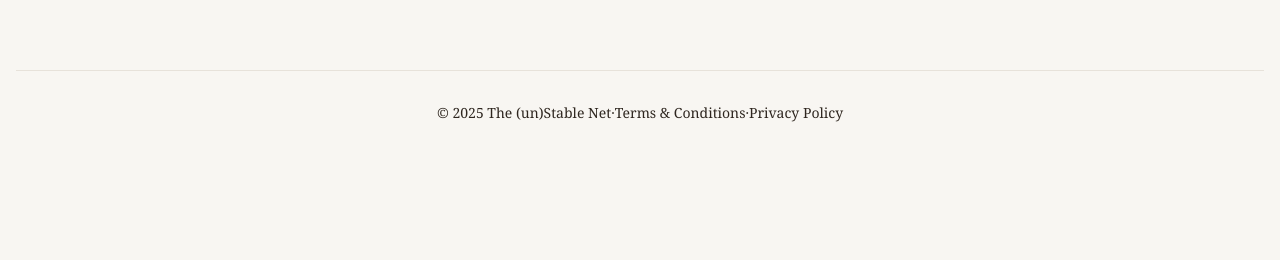
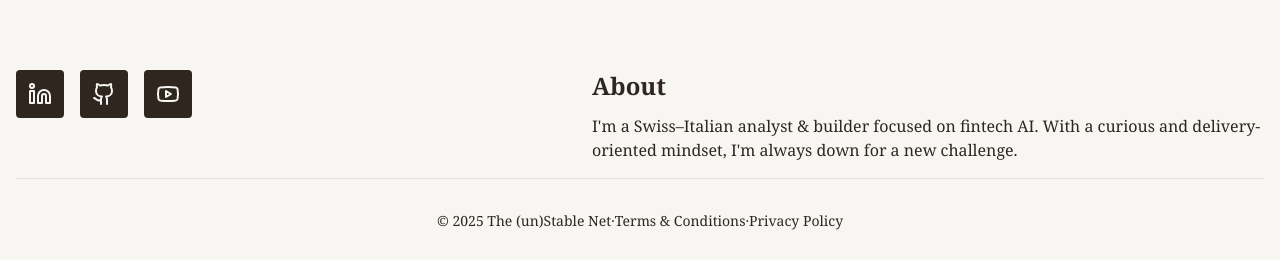
Before and after one commit to James-Git-Repo/eu-market-pulse, a React (Vite) app: page / in a window 1280 px wide. Shown: the part 1037-1297 px from the top of the page. Before the commit the page ends 1192 px from the top, so only its background shows below. Built offline with nearby package versions, Linux system fonts and the light colour scheme; no server answers; the database is empty; the HTML template or start-up script is replaced by a standard one.

Commit message:
Reverted to commit 2e4e213f8489174247e19201595e07e6b120488e

```diff
--- a/src/components/Footer.tsx
+++ b/src/components/Footer.tsx
@@ -1,10 +1,53 @@
-import { Link } from "react-router-dom";
+import { Link, useLocation } from "react-router-dom";
+import { Linkedin, Github, Youtube } from "lucide-react";
 
 export const Footer = () => {
+  const location = useLocation();
+  const isHomePage = location.pathname === "/";
 
   return (
     <footer className="w-full py-6 sm:py-8 mt-12 sm:mt-16">
       <div className="container mx-auto px-4">
+        {isHomePage && (
+          <div className="flex flex-col md:flex-row items-start justify-between gap-4 mb-4">
+            {/* Social Links - Left */}
+            <div className="flex gap-4">
+              <a
+                href="https://linkedin.com"
+                target="_blank"
+                rel="noopener noreferrer"
+                className="w-12 h-12 bg-foreground text-background rounded-lg flex items-center justify-center hover:bg-foreground/80 transition-colors"
+              >
+                <Linkedin className="w-6 h-6" />
+              </a>
+              <a
+                href="https://github.com"
+                target="_blank"
+                rel="noopener noreferrer"
+                className="w-12 h-12 bg-foreground text-background rounded-lg flex items-center justify-center hover:bg-foreground/80 transition-colors"
+              >
+                <Github className="w-6 h-6" />
+              </a>
+              <a
+                href="https://youtube.com"
+                target="_blank"
+                rel="noopener noreferrer"
+                className="w-12 h-12 bg-foreground text-background rounded-lg flex items-center justify-center hover:bg-foreground/80 transition-colors"
+              >
+                <Youtube className="w-6 h-6" />
+              </a>
+            </div>
+
+            {/* About - Right */}
+            <div className="max-w-2xl">
+              <h3 className="text-2xl font-bold font-body mb-3 text-foreground">About</h3>
+              <p className="text-foreground font-body">
+                I'm a Swiss–Italian analyst & builder focused on fintech AI. With a curious and delivery-oriented mindset, I'm always down for a new challenge.
+              </p>
+            </div>
+          </div>
+        )}
+
         {/* Legal Links */}
         <div className="text-center text-xs sm:text-sm text-foreground font-body pt-8 border-t border-border">
           <p className="flex flex-col sm:flex-row items-center justify-center gap-1 sm:gap-0">
```
